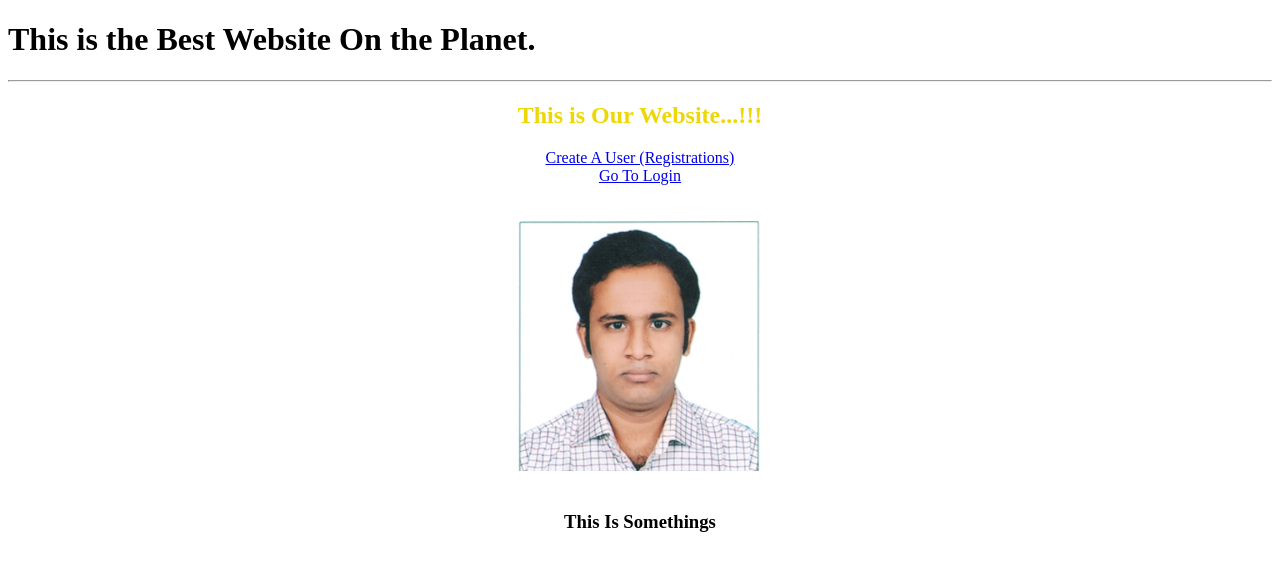
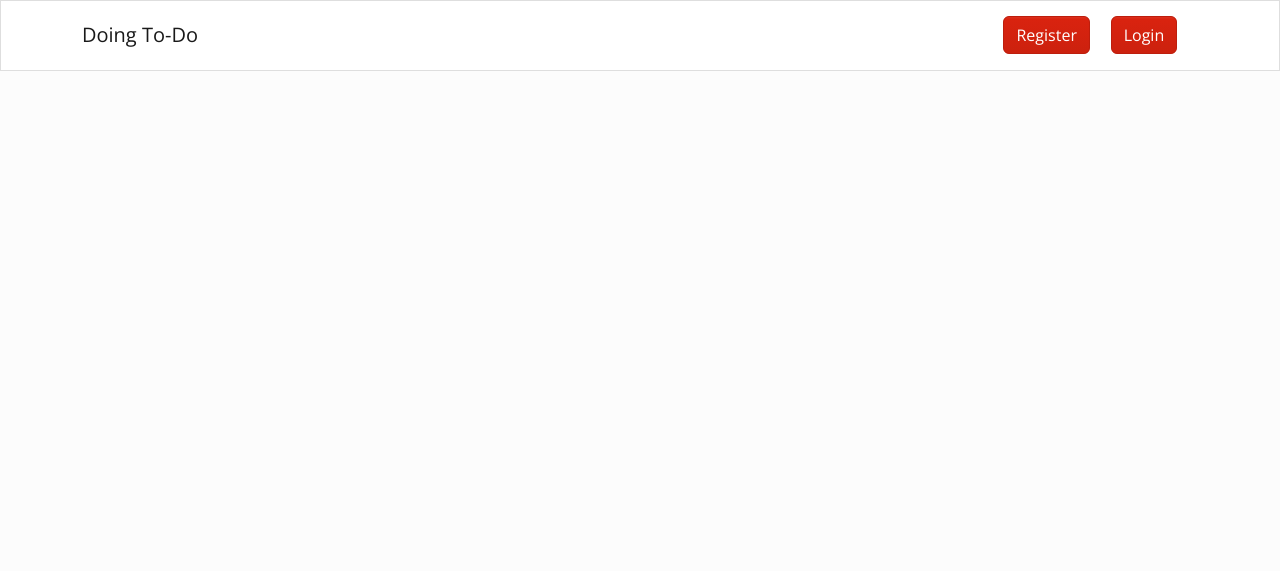
Before and after one commit to m-a-mamun69/doing-django-one, a Django app: page / in a window 1280 px wide. Shown: the top 571 px of the page. Run offline with Django 5.2, Linux system fonts and the light colour scheme.

Commit message:
Setup Bootstrap Templates.

```diff
--- a/templates/base.html
+++ b/templates/base.html
@@ -1,3 +1,3 @@
 
-<h1>This is the Best Website On the Planet.</h1>
-<hr>
+<!-- <h1>This is the Best Website On the Planet.</h1>
+<hr> -->
--- a/templates/index.html
+++ b/templates/index.html
@@ -8,26 +8,96 @@
     <meta charset="UTF-8">
     <meta name="viewport" content="width=device-width, initial-scale=1.0">
     <title>Doing Django</title>
+    <link rel="stylesheet" href="https://cdn.jsdelivr.net/npm/bootstrap@4.4.1/dist/css/bootstrap.min.css" integrity="sha384-Vkoo8x4CGsO3+Hhxv8T/Q5PaXtkKtu6ug5TOeNV6gBiFeWPGFN9MuhOf23Q9Ifjh" crossorigin="anonymous">
+    <link rel="stylesheet" type="text/css" href="https://bootswatch.com/5/simplex/bootstrap.min.css">
     <link rel="stylesheet" type="text/css" href="{% static 'css/style.css' %}">
 </head>
 <body>
 
     {% include 'base.html' %}
+    <nav class="navbar navbar-expand-lg navbar-light bg-light">
+        <div class="container">
+        <a class="navbar-brand" href="#">Doing To-Do</a>
+        <button class="navbar-toggler" type="button" data-toggle="collapse" data-target="#navbarNavAltMarkup" aria-controls="navbarNavAltMarkup" aria-expanded="false" aria-label="Toggle navigation">
+          <span class="navbar-toggler-icon"></span>
+        </button>
 
-    <center>
-    <h2>This is Our Website...!!!</h2>
+        <div class="collapse navbar-collapse text-center" id="navbarNavDropdown">
 
-    <a href="{% url 'register' %}">Create A User (Registrations)</a>
+            <ul class="navbar-nav ms-auto">
+
+                &nbsp;  &nbsp;  &nbsp;
+
+                <li class="nav-item">
+                    <a class="btn btn-primary navbar-btn" type="button" href="">Register</a>
+                </li>
+
+                &nbsp;  &nbsp;  &nbsp;
+
+                <li class="nav-item">
+                    <a class="btn btn-primary navbar-btn" type="button" href="">Login</a>
+                </li>
+
+                &nbsp;  &nbsp;  &nbsp;
+
+            </ul>
+
+        </div>
+    </div>
+      </nav>
+
+    <!-- Original NavBar -->
+
+    <!-- <nav class="nabar navbar-expand-lg navbar-light bg-light justify-content-center">
+        <div class="container-fluid">
+        <a class="navbar-brand main-heading">
+            &nbsp; To-Do
+        </a>
+
+        <button
+        class="navbar-toggler"
+        type="button"
+        data-toggle="collapse"
+        data-target="#navbarNavDropdown"
+        aria-controls="navbarNavDropdown"
+        aria-expanded="false"
+        aria-label="Toggle navigation"
+        >
+        <span class="navbar-toggler-icon"></span>
+
+        </button>
+        <div class="collapse navbar-collapse text-center" id="navbarNavDropdown">
+
+            <ul class="navbar-nav ms-auto">
+
+                &nbsp;  &nbsp;  &nbsp;
+
+                <li class="nav-item">
+                    <a class="btn btn-primary navbar-btn" type="button" href="">Register</a>
+                </li>
+
+                &nbsp;  &nbsp;  &nbsp;
+
+                <li class="nav-item">
+                    <a class="btn btn-primary navbar-btn" type="button" href="">Login</a>
+                </li>
+
+                &nbsp;  &nbsp;  &nbsp;
+
+            </ul>
+
+        </div>
+    </div>
+    </nav> -->
     <br>
-    <a href="{% url 'my-login' %}">Go To Login</a>
-    <br><br><br>
 
-    <img src="{% static 'images/mamun.jpg' %}" alt="">
-    <br><br>
-    <h3>This Is Somethings</h3>
-    </center>
+
 
     <script src="{% static 'js/app.js' %}"></script>
+    <script src="https://code.jquery.com/jquery-3.4.1.slim.min.js" integrity="sha384-J6qa4849blE2+poT4WnyKhv5vZF5SrPo0iEjwBvKU7imGFAV0wwj1yYfoRSJoZ+n" crossorigin="anonymous"></script>
+    <script src="https://cdn.jsdelivr.net/npm/popper.js@1.16.0/dist/umd/popper.min.js" integrity="sha384-Q6E9RHvbIyZFJoft+2mJbHaEWldlvI9IOYy5n3zV9zzTtmI3UksdQRVvoxMfooAo" crossorigin="anonymous"></script>
+    <script src="https://cdn.jsdelivr.net/npm/bootstrap@4.4.1/dist/js/bootstrap.min.js" integrity="sha384-wfSDF2E50Y2D1uUdj0O3uMBJnjuUD4Ih7YwaYd1iqfktj0Uod8GCExl3Og8ifwB6" crossorigin="anonymous"></script>
+
 
 </body>
 </html>
```
Also changed, not shown: db.sqlite3.
